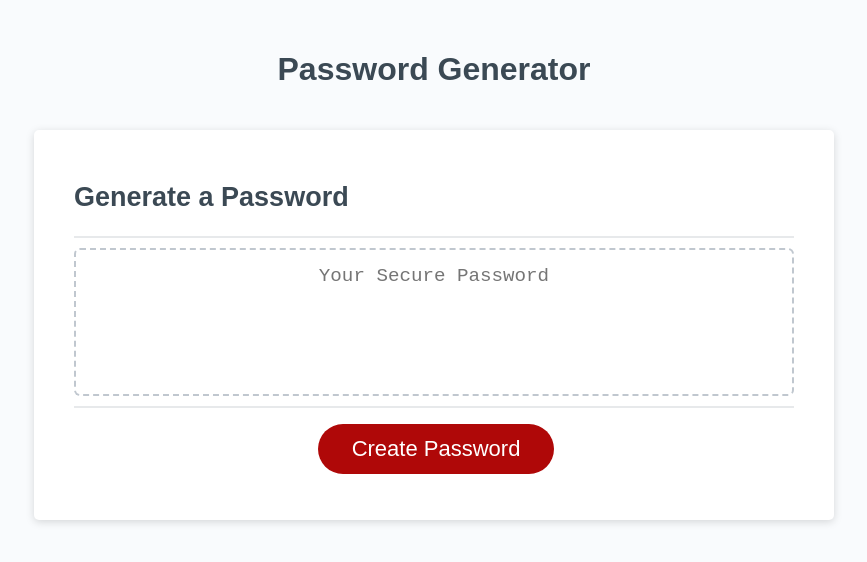
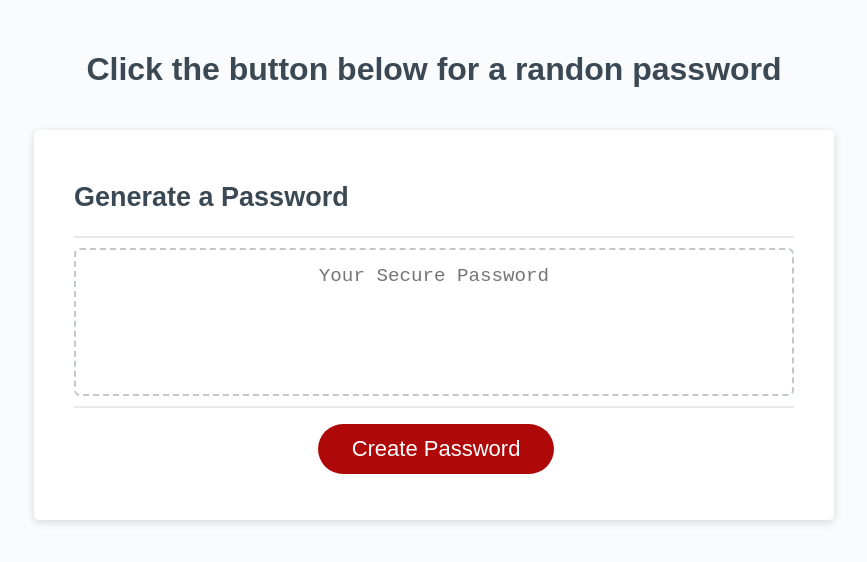
Before and after one commit to ernest-exe/03-PASS-GEN, a plain HTML site: page index.html in a window 1280 px wide. Shown: the whole page, without its empty margins (206-1073 px from the left). Drawn offline with Linux system fonts and the light colour scheme.

Commit message:
Update index.html

```diff
--- a/index.html
+++ b/index.html
@@ -10,7 +10,7 @@
   <body>
     <div class="wrapper">
       <header>
-        <h1>Password Generator</h1>
+        <h1>Click the button below for a randon password</h1>
       </header>
       <div class="card">
         <div class="card-header">
```
